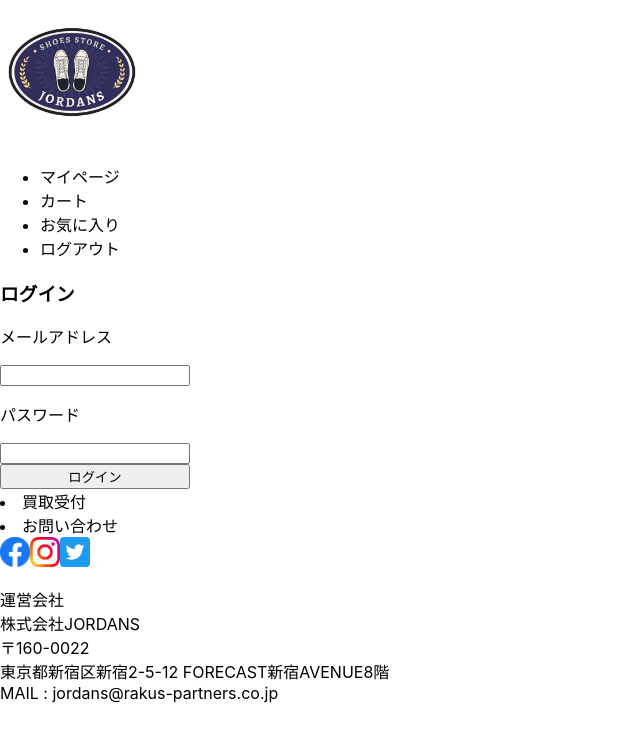
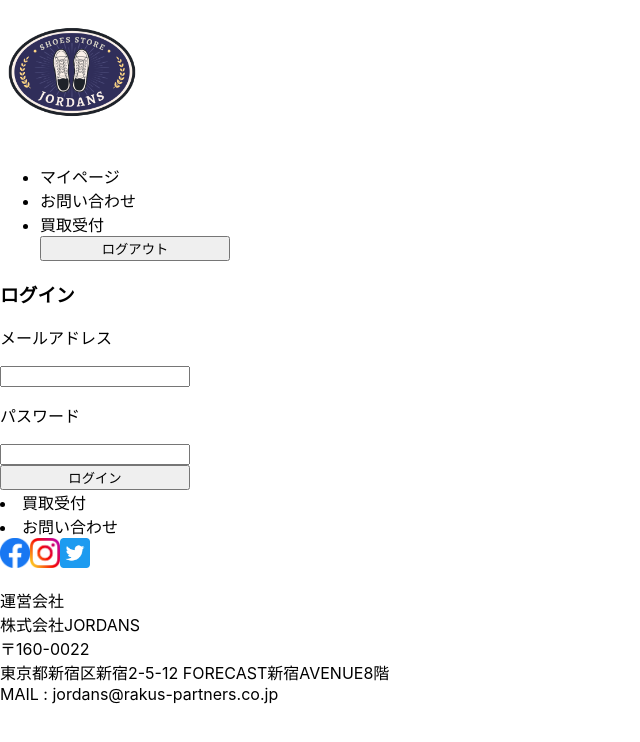
Before and after one commit to tomawatanabe/nextjs_demo, a Next.js app: page /login/loginPage in a window 1280 px wide. Shown: the top 742 px of the page, without its empty margins (0-640 px from the left). Built offline with nearby package versions, Linux system fonts and the light colour scheme.

Commit message:
ログインフック作成

```diff
--- a/components/Header.tsx
+++ b/components/Header.tsx
@@ -1,11 +1,41 @@
 import Link from "next/link";
 import styles from "../styles/Home.module.css";
 import Image from "next/image";
-import Cookies from "js-cookie";
+import { useState } from "react";
+import { useRouter } from "next/router";
+import { useCookie } from "./useCookie";
 
 export default function Header() {
-  const logout = Cookies.remove("cookie_name");
+  const router = useRouter();
+  const cookie = useCookie();
 
+  const [reload, setReload] = useState(0);
+
+  const logout = (event: React.MouseEvent<HTMLInputElement>) => {
+    document.cookie = `userID=;max-age=-86400s`;
+    setReload((event) => reload + 1);
+  };
+
+  const login = () => {
+    router.push("/login/loginPage");
+  };
+
+  const correction = () => {
+    if (cookie === "userID=") {
+      return (
+        <div>
+          <li key="signup">
+            <Link href="/signup">会員登録</Link>
+          </li>
+          <li key="login">
+            <input type="button" onClick={login} value="ログイン" />
+          </li>
+        </div>
+      );
+    } else {
+      return <input type="button" onClick={logout} value="ログアウト" />;
+    }
+  };
   return (
     <div>
       <header className={styles.header}>
@@ -15,16 +45,12 @@ export default function Header() {
             <Link href="/">マイページ</Link>
           </li>
           <li key="cart">
-            <Link href="/">カート</Link>
+            <Link href="/contact">お問い合わせ</Link>
           </li>
           <li key="favorit">
-            <Link href="/">お気に入り</Link>
+            <Link href="/purchase">買取受付</Link>
           </li>
-          <li key="logout">
-            <Link href="/login/loginPage" onChange={logout}>
-              ログアウト
-            </Link>
-          </li>
+          {correction()}
         </ul>
       </header>
     </div>
--- a/components/SignIn.tsx
+++ b/components/SignIn.tsx
@@ -5,7 +5,6 @@ const SignIn = ({ children }: any) => {
   const router = useRouter();
   useEffect(() => {
     const signIn = document.cookie;
-    console.log(signIn);
     if (!signIn === true) {
       console.log("ユーザー認証失敗");
       router.push("/login/loginPage");
--- /dev/null
+++ b/components/useCookie.tsx
@@ -0,0 +1,22 @@
+import { useEffect, useState } from "react";
+
+export const useCookie = () => {
+  const [state, setState] = useState("");
+
+  useEffect(() => {
+    const cookies = document.cookie;
+    if (!cookies) {
+      undefined;
+    } else {
+      const cookiesArray = cookies.split("; ");
+
+      const cookie = cookiesArray.filter(function (cookie) {
+        return cookie.includes("userID");
+      });
+      const cookieArray = cookie[0].split("=");
+
+      setState(cookieArray[1]);
+    }
+  });
+  return state;
+};
--- a/pages/api/certification.tsx
+++ b/pages/api/certification.tsx
@@ -17,7 +17,7 @@ export default async function handler(
     if (obj[0] === undefined) {
       res.status(404).json({ massage: "見つかりません" });
     } else {
-      res.status(200).json({ cookieId: loginData.userId });
+      res.status(200).json({ cookieId: obj[0].id });
     }
   } catch (error) {
     return res.status(404).json({ massage: "見つかりません" });
--- a/pages/login/loginPage.tsx
+++ b/pages/login/loginPage.tsx
@@ -35,8 +35,7 @@ export default function Loginpage() {
           console.log(data.massage);
         } else {
           console.log(`ユーザー認証完了`);
-          document.cookie = `${data.cookieId}`;
-          console.log(document.cookie);
+          document.cookie = `userID=${data.cookieId}; max-age=86400s"`;
         }
         router.replace("/");
       });
--- a/pages/purchase/index.tsx
+++ b/pages/purchase/index.tsx
@@ -3,6 +3,7 @@ import PurchaseForm from "../../components/purchase/purchaseForm";
 import PurchaseConfirmation from "../../components/purchase/purchaseConfirmation";
 import { useForm, FormProvider } from "react-hook-form";
 import { useState } from "react";
+import Link from "next/link";
 
 const Purchase = () => {
   //inputに登録された画像のバイナリデータを保持するstate
@@ -94,6 +95,7 @@ const Purchase = () => {
           </>
         )}
       </FormProvider>
+      <Link href="/">トップページ</Link>
     </div>
   );
 };
```
Also changed, not shown: components/addFavorite.tsx (+9 -14 lines), pages/[id].tsx (+65 -31 lines), data/db.json.
